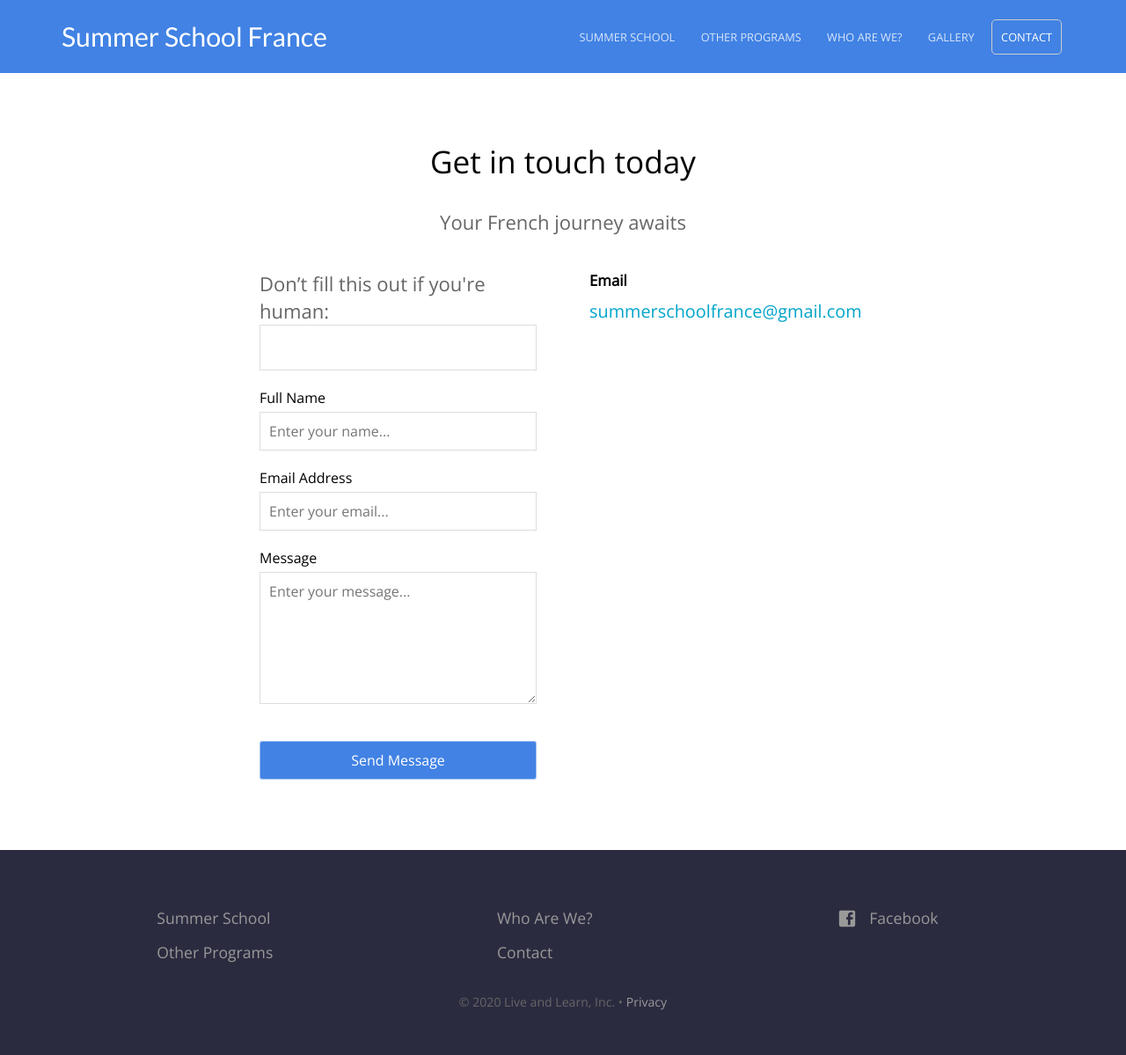
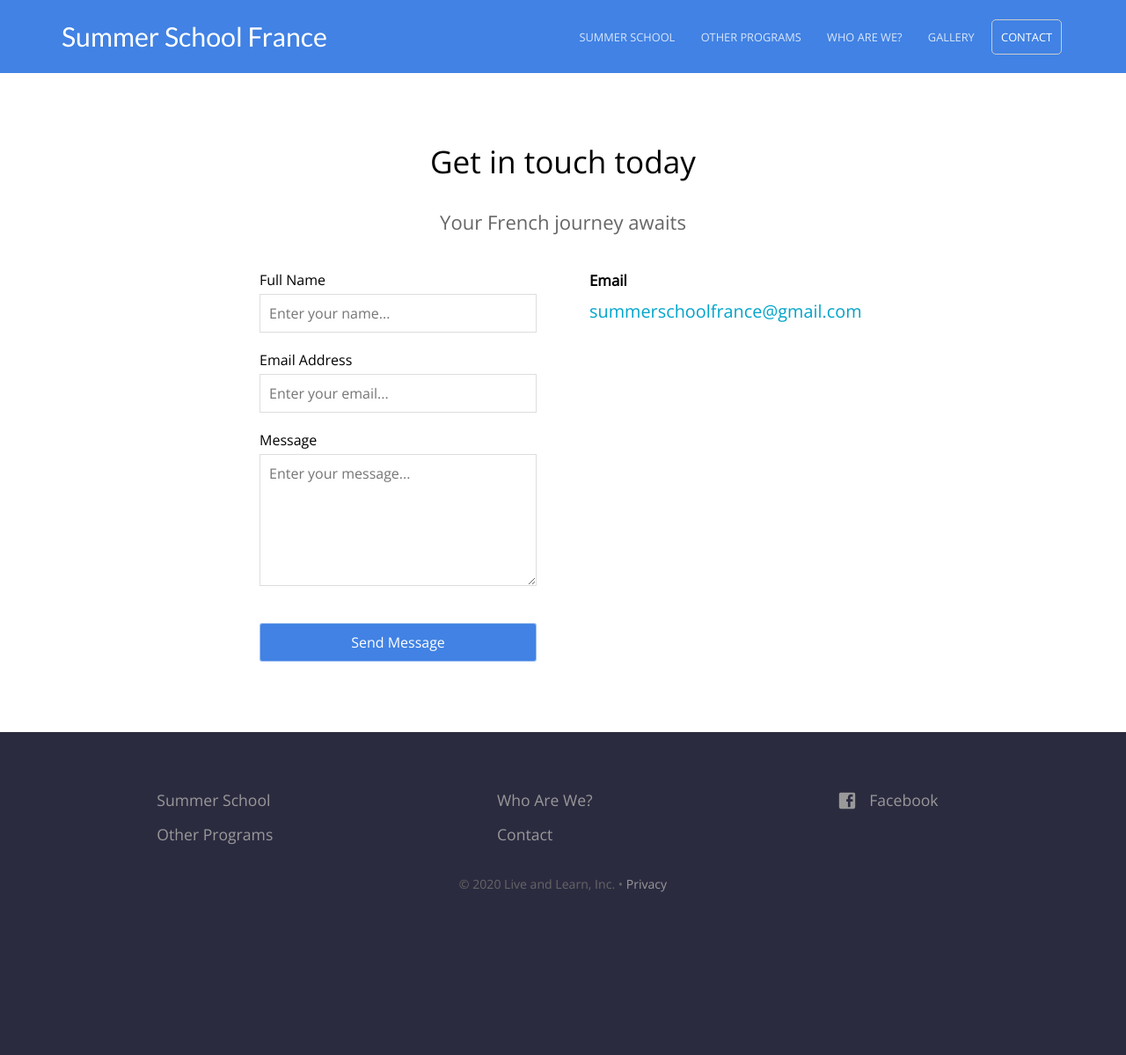
Before and after one commit to baritchie/project1, a Jekyll site: the page built from contact.html, in a window 1280 px wide. Shown: the whole page at 88% size. Built offline with Jekyll 4.4.1, drawn with Linux system fonts in a browser that asks for light colours; after the commit the page ends 1065 px from its top, so only the background shows below that.

Commit message:
Fix Honeypot

```diff
--- a/contact.html
+++ b/contact.html
@@ -6,7 +6,7 @@ description: Your French journey awaits
 
 <div class="contact-box">
 	<form action="{{ site.baseurl }}/contact-success/" method="post" class="contact-form" name="contact" data-netlify="true" netlify-honeypot="bot-field" data-netlify-recaptcha="true">
-		<p class="hidden">
+		<p style="display:none;">
 			<label>Don’t fill this out if you're human: <input name="bot-field" /></label>
 		</p>
 
```
